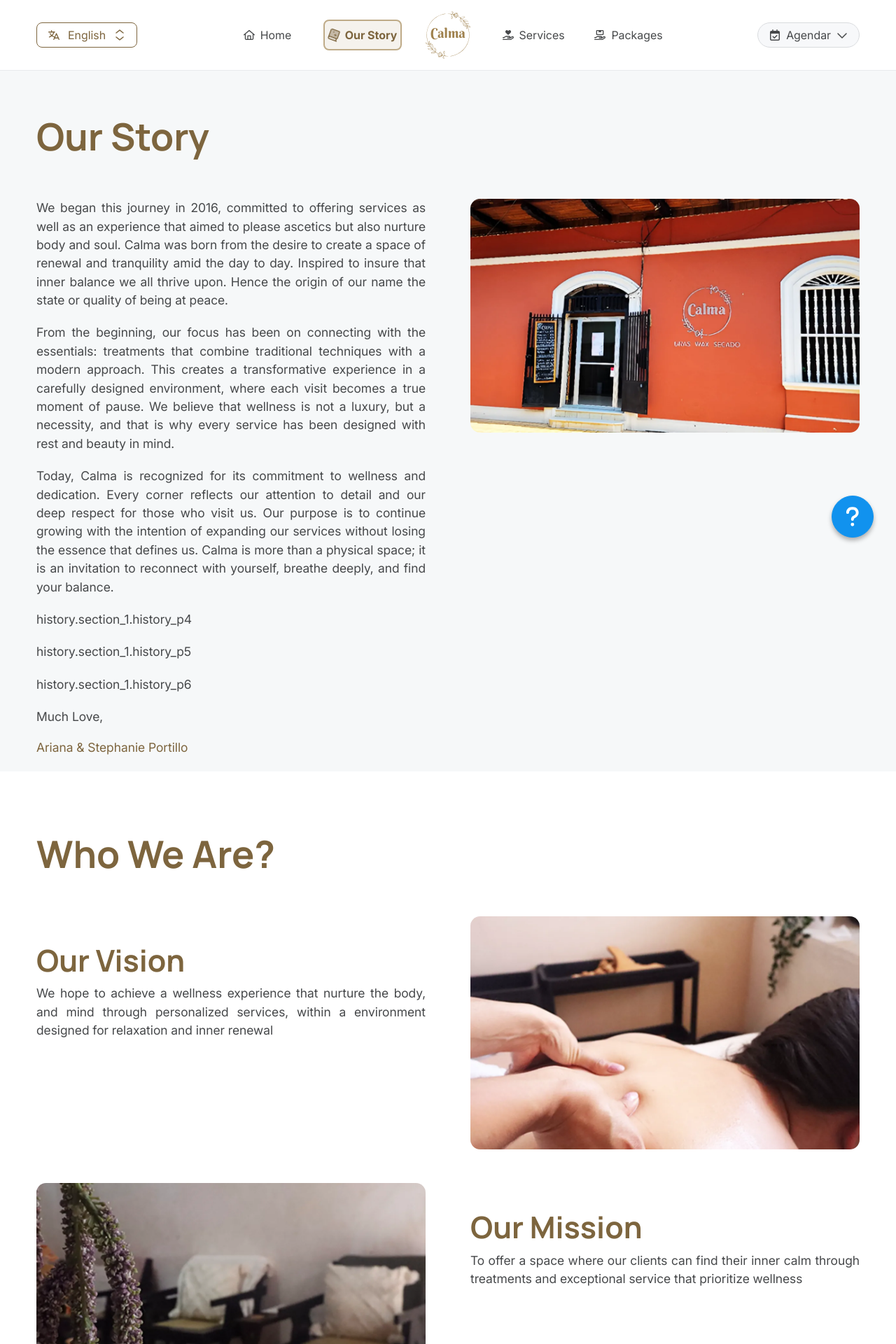
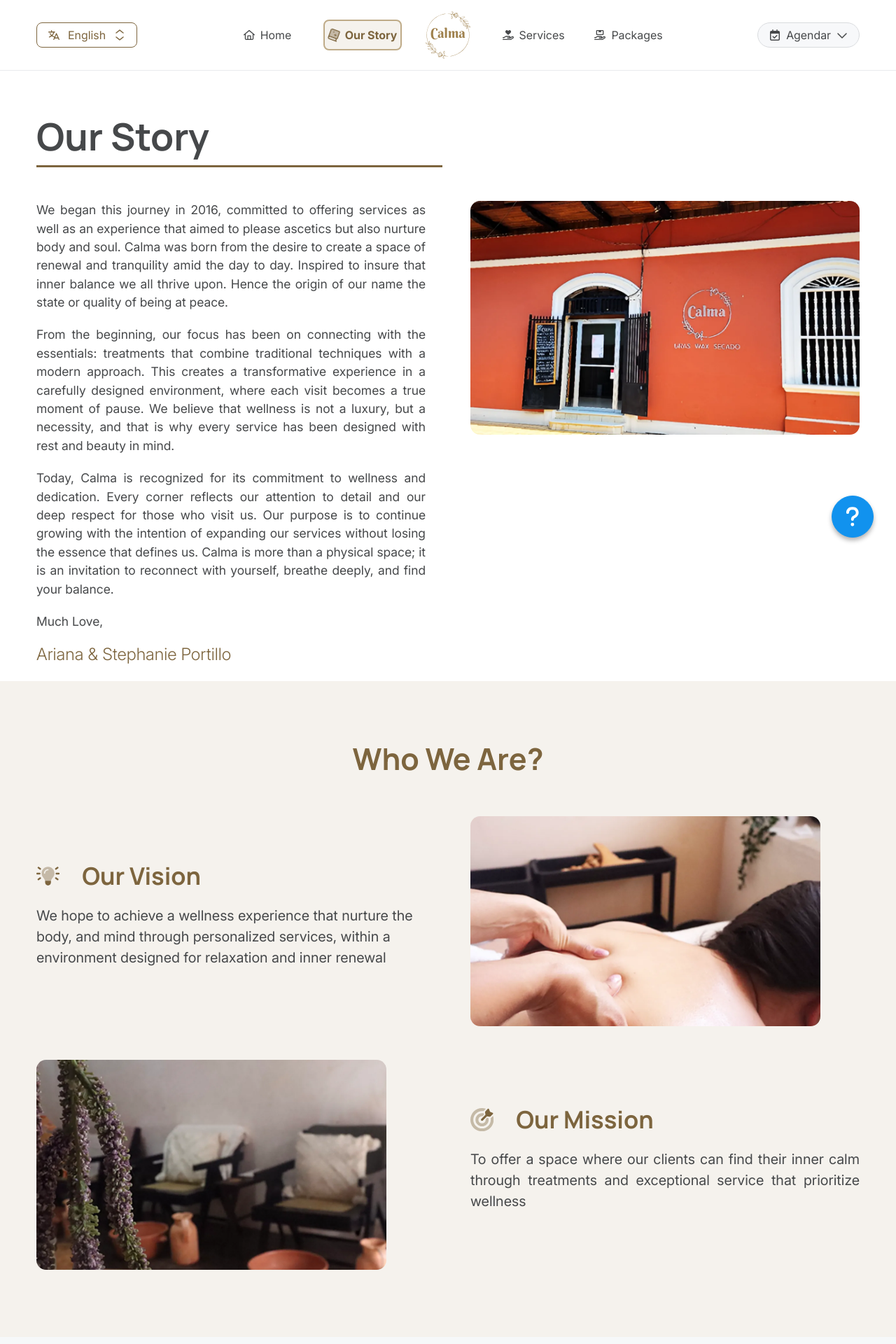
Before and after one commit to darrelmasis/Calma, a React (Vite) app in the folder client/: page /history in a window 1280 px wide. Shown: the top 1920 px of the page at 70% size. Built offline with nearby package versions, Linux system fonts and the light colour scheme.

Commit message:
feat: mejorar el componente History, ajustando estilos, añadiendo iconos y optimizando la estructura de contenido

```diff
--- a/client/src/pages/screens/History.jsx
+++ b/client/src/pages/screens/History.jsx
@@ -4,6 +4,7 @@ import Footer from '../../components/layout/Footer'
 import { FadeInWhenVisible as Fade } from '../../components/commons/animations/FadeInWhenVisible'
 import { useLang } from '../../i18n/LanguageContext'
 import { ResponsiveImage } from '../../components/ui/ResponsiveImage'
+import { Icon } from '../../components/commons/Icons'
 
 const History = () => {
   const { t } = useLang()
@@ -12,45 +13,38 @@ const History = () => {
     <div>
       <Header />
 
-      <section className="py-4 body-bg">
+      <section className="py-4 bg-neutral-0">
         <div className="container">
           <div className="grid">
             <div className="grid-row mb-6">
-              <div className="grid-col-12">
-                <Fade><h1 className="fs-4 text-primary text-center text-md-start">{t('history.section_1.title')}</h1></Fade>
+              <div className="grid-col-12 grid-col-md-6">
+                <Fade className='border-bottom-primary border-3'>
+                  <h1>{t('history.section_1.title')}</h1>
+                </Fade>
               </div>
             </div>
             <div className="grid-row gap-lg-4">
               <div className="grid-col-12 grid-col-md-6 text-justify">
-                <Fade>
-                  <p className="fs-1 mt-0">
+                <Fade delay={0.2}>
+                  <p className='mt-0'>
                     {t('history.section_1.history_p1')}
                   </p>
                 </Fade>
-                <Fade>
-                  <p className="fs-1">{t('history.section_1.history_p2')}</p>
+                <Fade delay={0.4}>
+                  <p>{t('history.section_1.history_p2')}</p>
+                </Fade>
+                <Fade >
+                  <p>{t('history.section_1.history_p3')}</p>
                 </Fade>
                 <Fade>
-                  <p className="fs-1">{t('history.section_1.history_p3')}</p>
+                  <p>{t('history.section_1.end_tag')}</p>
                 </Fade>
                 <Fade>
-                  <p className="fs-1">{t('history.section_1.history_p4')}</p>
-                </Fade>
-                <Fade>
-                  <p className="fs-1">{t('history.section_1.history_p5')}</p>
-                </Fade>
-                <Fade>
-                  <p className="fs-1">{t('history.section_1.history_p6')}</p>
-                </Fade>
-                <Fade>
-                  <p className="fs-1">{t('history.section_1.end_tag')}</p>
-                </Fade>
-                <Fade>
-                  <span className="text-primary fs-1">{t('history.section_1.owners')}</span>
+                  <span className="text-primary fs-lead">{t('history.section_1.owners')}</span>
                 </Fade>
               </div>
               <div className="grid-col-12 grid-col-md-6 text-end">
-                <Fade className='position-sticky top-1 mb-3'>
+                <Fade delay={0} className='position-sticky top-1'>
                   <ResponsiveImage name="history-right" alt="Imagen de la historia" className="rounded" />
                 </Fade>
               </div>
@@ -60,43 +54,49 @@ const History = () => {
       </section>
 
 
-      <section className='bg-container py-6' id='about'>
+      <section className='bg-primary-50 py-6' id='about'>
         <div className="container">
           <div className="grid-row mb-6">
             <div className="grid-col-12">
-              <Fade>
-                <h1 className="fs-4 text-primary text-center text-md-start">{t('history.section_2.title')}</h1>
+              <Fade className='text-center '>
+                <h2 className="fs-4 text-primary text-center">{t('history.section_2.title', { parse: true })}</h2>
               </Fade>
             </div>
           </div>
           <div className="grid">
-            <div className="grid-row mb-6 gap-lg-4">
+            <div className="grid-row mb-6 gap-lg-4 align-items-center">
               <div className="grid-col-12 grid-col-md-6">
-                <h2 className="fs-2 text-primary">{t('history.section_2.visionTitle')}</h2>
+                <Fade className='d-flex align-items-center justify-content-start gap-2 mb-3'>
+                  <Icon name="lightbulb-on" variant='duotones' duotone='solid' size="lg" className="text-primary" />
+                  <h3 className="fs-2 text-primary m-0">{t('history.section_2.visionTitle')}</h3>
+                </Fade>
                 <Fade>
-                  <p className="mt-0  text-justify fs-1">
+                  <p className="text-start fs-h5">
                     {t('history.section_2.visionDescription')}
                   </p>
                 </Fade>
               </div>
-              <div className="grid-col-12 grid-col-md-6 text-end">
+              <div className="grid-col-12 grid-col-md-6 text-end justify-content-flex-end">
                 <Fade>
-                  <ResponsiveImage name="vission" alt="Imagen de la visión" className="rounded" />
+                  <ResponsiveImage name="vission" alt="Imagen de la visión" className="rounded wx-lg-400 wx-xl-500" />
                 </Fade>
               </div>
             </div>
-            <div className="grid-row mb-6 gap-lg-4">
+            <div className="grid-row mb-6 gap-lg-4 align-items-center">
               <div className="grid-col-12 grid-col-md-6 order-1 order-md-2">
-                <h2 className="fs-2 text-primary">{t('history.section_2.missionTitle')}</h2>
+                <Fade className='d-flex align-items-center justify-content-start gap-2 mb-3'>
+                  <Icon name="bullseye-arrow" variant='duotones' duotone='solid' size="lg" className="text-primary" />
+                  <h3 className="fs-2 text-primary m-0">{t('history.section_2.missionTitle')}</h3>
+                </Fade>
                 <Fade>
-                  <p className="text-justify mt-0 fs-1">
+                  <p className="text-justify fs-h5">
                     {t('history.section_2.missionDescription')}
                   </p>
                 </Fade>
               </div>
               <div className="grid-col-12 grid-col-md-6 text-end order-2 order-md-1">
                 <Fade>
-                  <ResponsiveImage name="mission" alt="Imagen de la misión" className="rounded" />
+                  <ResponsiveImage name="mission" alt="Imagen de la misión" className="rounded wx-lg-400 wx-xl-500" />
                 </Fade>
               </div>
             </div>
```
